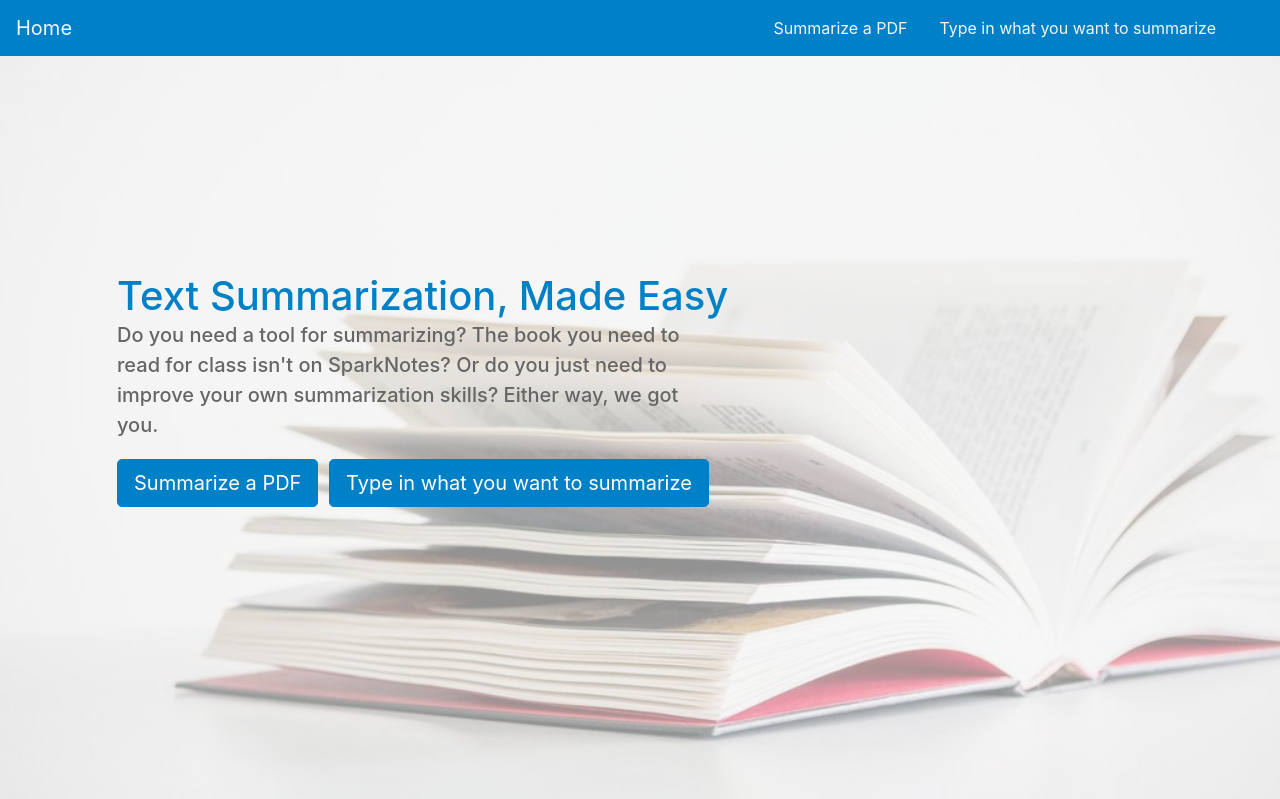
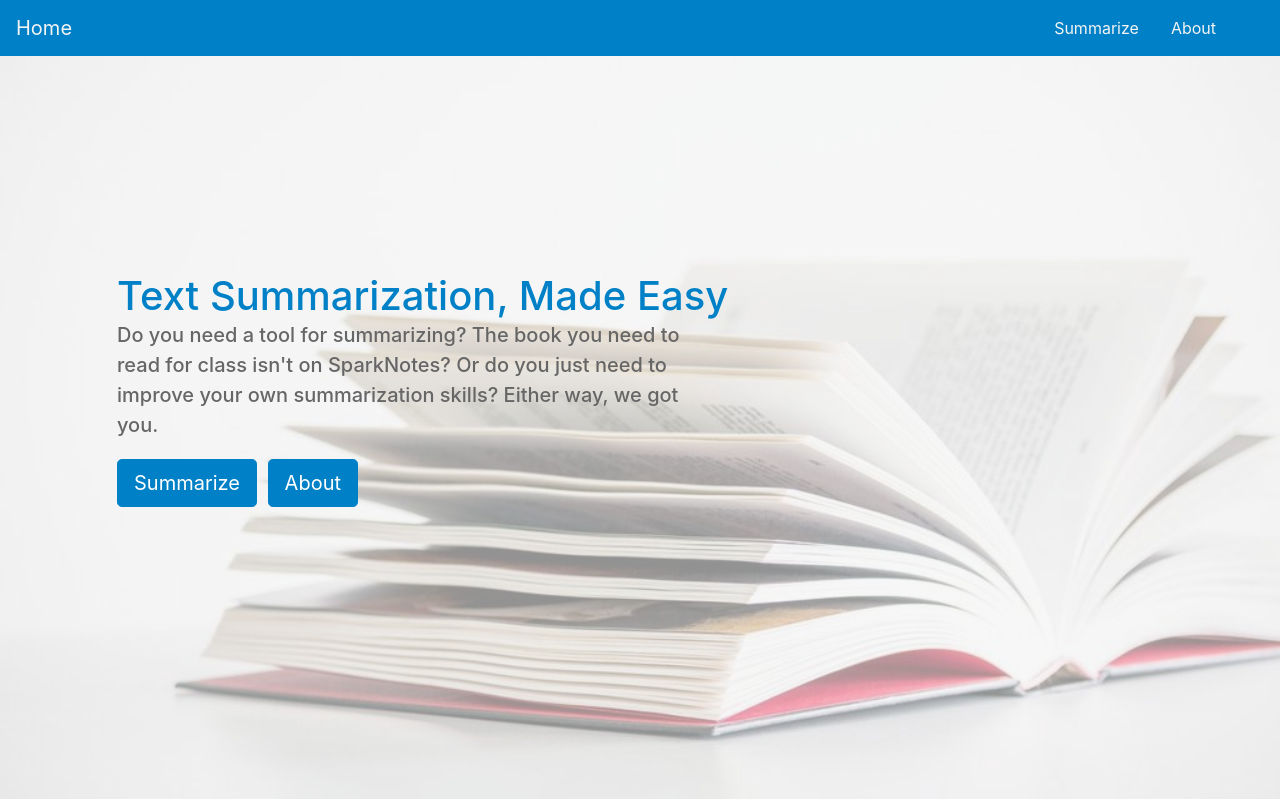
Before and after one commit to AndySheu/CalHacks2018, a Flask app: page / in a window 1280 px wide. Shown: the top 799 px of the page. Run offline with Flask 2, Linux system fonts and the light colour scheme; some libraries are stand-ins or nearby versions.

Commit message:
Fix links

```diff
--- a/templates/index.html
+++ b/templates/index.html
@@ -16,10 +16,10 @@
 <div class="collapse navbar-collapse " id="navbarSupportedContent">
 	<ul class="navbar-nav mr-4">
  		<li class="nav-item">
-     		<a class="nav-link" data-value="pdf_summarize" href="#">Summarize a PDF</a>
+     		<a class="nav-link" data-value="type_in_to_summarize" href="#">Summarize</a>
      	</li>
 		<li class="nav-item">
-    		<a class="nav-link " data-value="type_in_to_summarize" href="#">Type in what you want to summarize</a>
+    		<a class="nav-link " data-value="type_in_to_summarize" href="#">About</a>
  		</li>
  		<!--<li class="nav-item">
     		<a class="nav-link " data-value="blog" href="#">Blog</a>
@@ -47,8 +47,8 @@
   		Do you need a tool for summarizing? The book you need to read for class isn't on SparkNotes?
   		Or do you just need to improve your own summarization skills? Either way, we got you.
   		</p>
-  		<button id = "btn_summarize_pdf" class="btn btn-outline-secondary btn-lg" data-value="pdf_summarize"> Summarize a PDF </button>
-  		<button id = "btn_type_in_to_summarize" class="btn btn-outline-secondary btn-lg" data-value="type_in_to_summarize"> Type in what you want to summarize </button>
+  		<button id = "btn_type_in_to_summarize" class="btn btn-outline-secondary btn-lg" data-value="type_in_to_summarize">Summarize</button>
+  		<button id = "about" class="btn btn-outline-secondary btn-lg" data-value="about">About</button>
 
   		</h1>
   	 </div>
```
